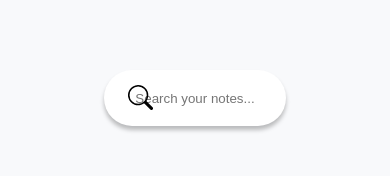
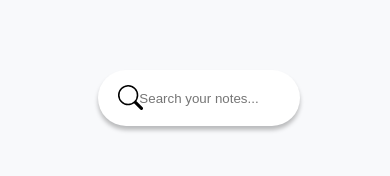
Before and after one commit to Hdaydich/myNotesManager, a React (Create React App) app: page / in a window 390 px wide. Shown: the part 193-369 px from the top of the page. Built offline with nearby package versions, Linux system fonts and the light colour scheme; data requests are answered from the project's data file.

Commit message:
Update style.module.css

```diff
--- a/src/components/SearchBar/style.module.css
+++ b/src/components/SearchBar/style.module.css
@@ -22,9 +22,9 @@
 
   @media only screen and (max-width: 991px) {
     .input {
-      width: 90%;
+      width: 100%;
     }
     .icon {
-      margin-left: 30px;
+      margin-left: 20px;
     }
 }
```
